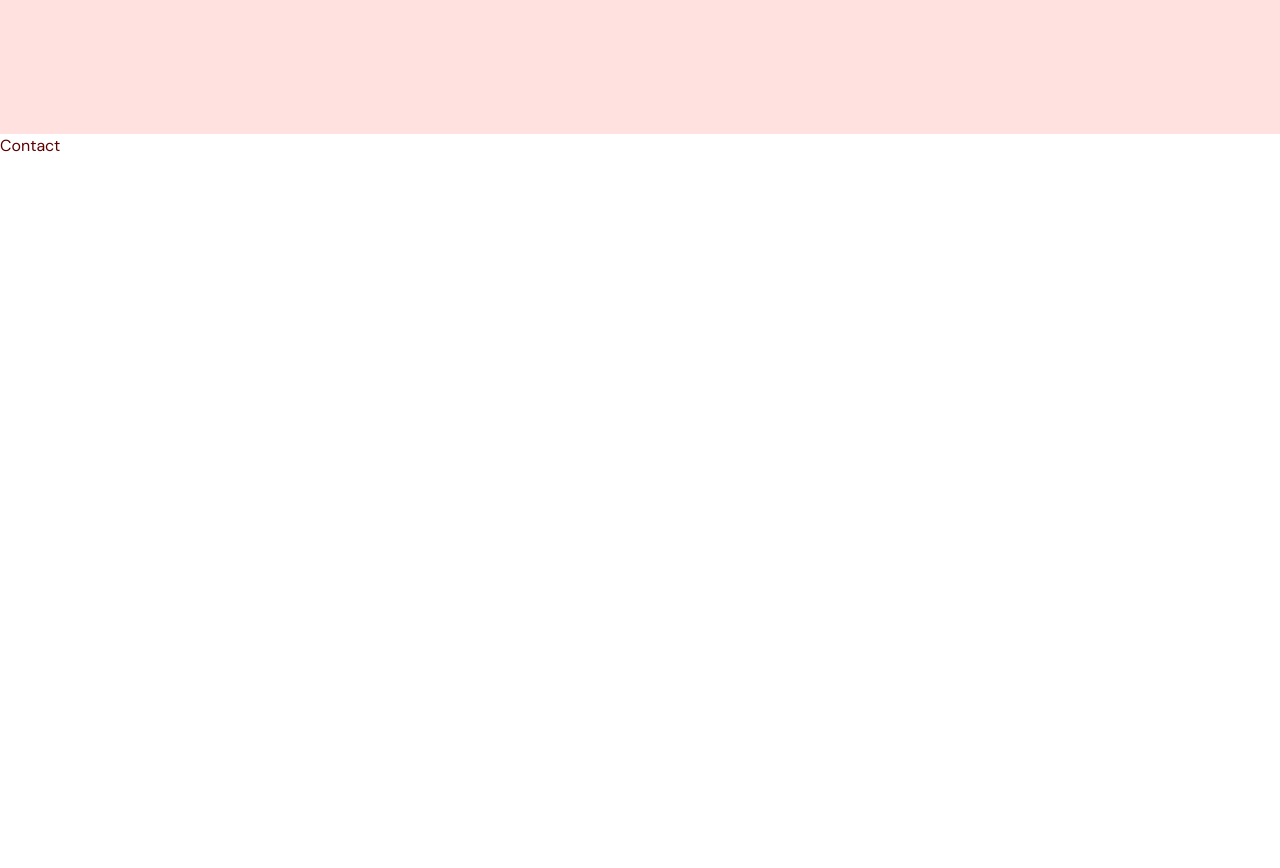
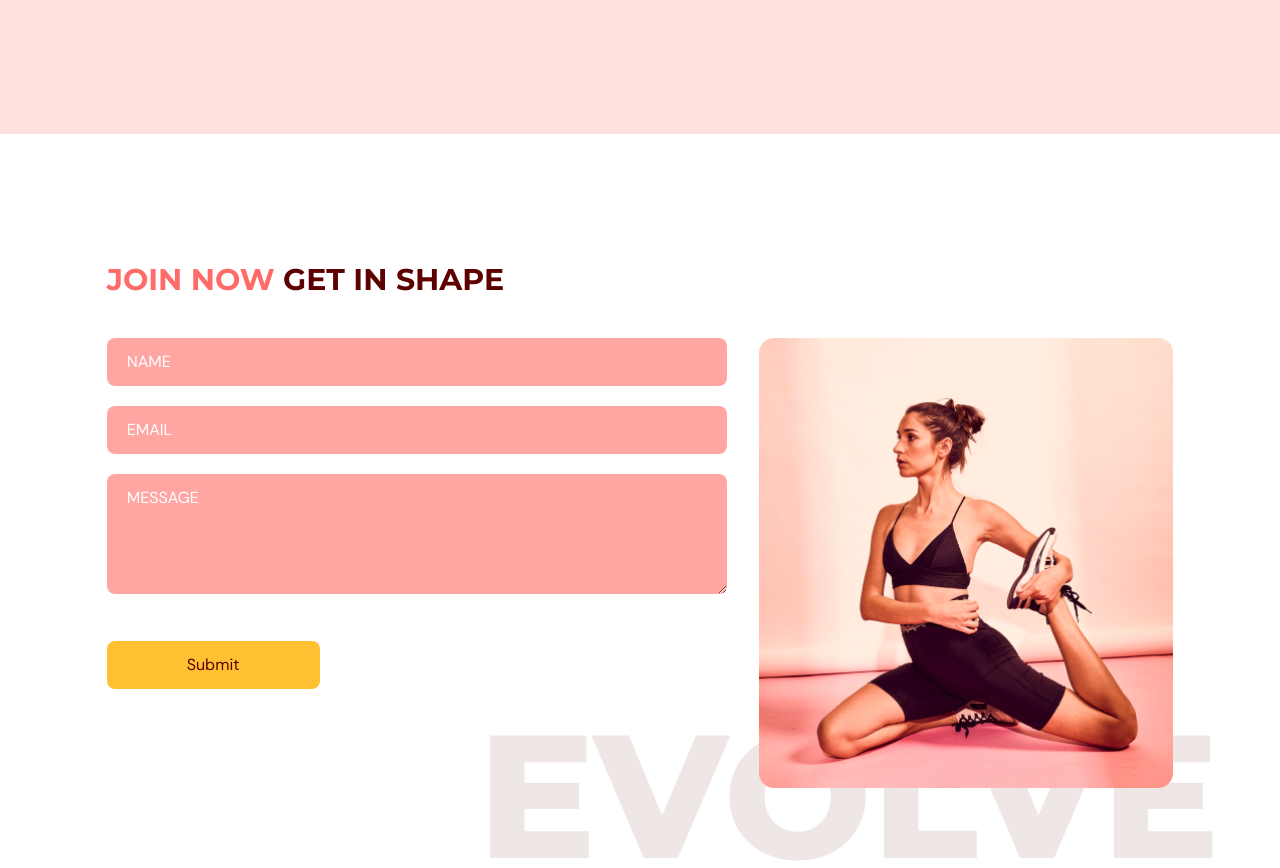
Before and after one commit to ahmedwagih96/Gym, a React (Vite) app: page / in a window 1280 px wide. Shown: the part 2860-3728 px from the top of the page. Before the commit the page ends 3018 px from the top, so only its background shows below. Built offline with nearby package versions, Linux system fonts and the light colour scheme.

Commit message:
created the contact us section

```diff
--- /dev/null
+++ b/src/scenes/contact/Form.tsx
@@ -0,0 +1,77 @@
+import { useForm } from "react-hook-form";
+
+
+function Form() {
+  const inputStyles = `mb-5 w-full rounded-lg bg-primary-300 px-5 py-3 placeholder-white outline-none`;
+  const {register,trigger,formState: { errors },} = useForm();
+  const handleSubmit = async (e: React.FormEvent<HTMLFormElement>) => {
+    const isValid = await trigger();
+    if (!isValid) {
+      e.preventDefault();
+    }
+  };
+  return (
+    <form
+      action="https://formsubmit.co/dd37aab76abaa3eb5a1701516652eb5a"
+      target="_blank"
+      onSubmit={handleSubmit}
+      method="POST"
+      className=""
+    >
+      <input
+        type="text"
+        className={inputStyles}
+        placeholder="NAME"
+        {...register("name", {
+          required: true,
+          maxLength: 100,
+        })}
+      />
+      {errors.name && (
+        <p className="mt-1 text-primary-500">
+          {errors.name.type === "required" && "This field is required"}
+          {errors.name.type === "maxLength" && "Max length is 100 char."}
+        </p>
+      )}
+      <input
+        type="text"
+        className={inputStyles}
+        placeholder="EMAIL"
+        {...register("email", {
+          required: true,
+          pattern: /^[A-Z0-9._%+-]+@[A-Z0-9.-]+\.[A-Z]{2,}$/i,
+        })}
+      />
+      {errors.email && (
+        <p className="mt-1 text-primary-500">
+          {errors.email.type === "required" && "This field is required"}
+          {errors.email.type === "pattern" && "Invalid email address"}
+        </p>
+      )}
+      <textarea
+        rows={4}
+        cols={50}
+        className={inputStyles}
+        placeholder="MESSAGE"
+        {...register("message", {
+          required: true,
+          maxLength: 2000,
+        })}
+      />
+      {errors.message && (
+        <p className="mt-1 text-primary-500">
+          {errors.message.type === "required" && "This field is required"}
+          {errors.message.type === "maxLength" && "Max length is 2000 char."}
+        </p>
+      )}
+      <button
+        type="submit"
+        className="mt-5 rounded-lg bg-secondary-500 px-20 py-3 transition duration-500 hover:text-white"
+      >
+        Submit
+      </button>
+    </form>
+  );
+}
+
+export default Form;
--- a/src/scenes/contact/index.tsx
+++ b/src/scenes/contact/index.tsx
@@ -1,12 +1,75 @@
+import HText from "@/shared/HText";
 import { SelectedPage } from "@/shared/types";
+import { motion } from "framer-motion";
+import { useDispatch } from "react-redux";
+import { setSelectedPage } from "@/features/selectedPageSlice";
+import ContactUsPageGraphic from "@/assets/ContactUsPageGraphic.png";
+import Form from "./Form";
 
-type Props = {};
+function Contact() {
+  const dispatch = useDispatch();
+  return (
+    <section id={SelectedPage.ContactUs} className="pb-22 mx-auto w-5/6 pt-32">
+      <motion.div
+        onViewportEnter={() =>
+          dispatch(setSelectedPage(SelectedPage.ContactUs))
+        }
+      >
+        {/* HEADING */}
+        <motion.div
+          initial="hidden"
+          viewport={{ once: true, amount: 0.5 }}
+          whileInView="visible"
+          transition={{ duration: 0.5 }}
+          variants={{
+            hidden: { opacity: 0, x: -50 },
+            visible: { opacity: 1, x: 0 },
+          }}
+        >
+          <HText>
+            <span className="text-primary-500">join now</span> get in shape
+          </HText>
+          <p className="my-5"></p>
+        </motion.div>
 
-function Contact({}: Props) {
-  return (
-    <section id={SelectedPage.ContactUs}>
-      <div></div>
-      Contact
+        {/* FORM AND DIV */}
+        <div className="mt-10 justify-between gap-8 md:flex">
+          {/* FORM */}
+          <motion.div
+            initial="hidden"
+            viewport={{ once: true, amount: 0.5 }}
+            whileInView="visible"
+            transition={{ duration: 0.5 }}
+            variants={{
+              hidden: { opacity: 0, y: 50 },
+              visible: { opacity: 1, y: 0 },
+            }}
+            className="mt-10 basis-3/5 md:mt-0"
+          >
+            <Form />
+          </motion.div>
+          {/* IMAGE */}
+          <motion.div
+            className="relative mt-16 basis-2/5 md:mt-0"
+            initial="hidden"
+            viewport={{ once: true, amount: 0.5 }}
+            whileInView="visible"
+            transition={{ delay: 0.2, duration: 0.5 }}
+            variants={{
+              hidden: { opacity: 0, x: -50 },
+              visible: { opacity: 1, x: 0 },
+            }}
+          >
+            <div className="w-full before:absolute before:-bottom-20 before:-right-10 before:z-[-1] md:before:content-evolvetext">
+              <img
+                src={ContactUsPageGraphic}
+                alt="contact-us-page-graphic"
+                className="w-full"
+              />
+            </div>
+          </motion.div>
+        </div>
+      </motion.div>
     </section>
   );
 }
```
